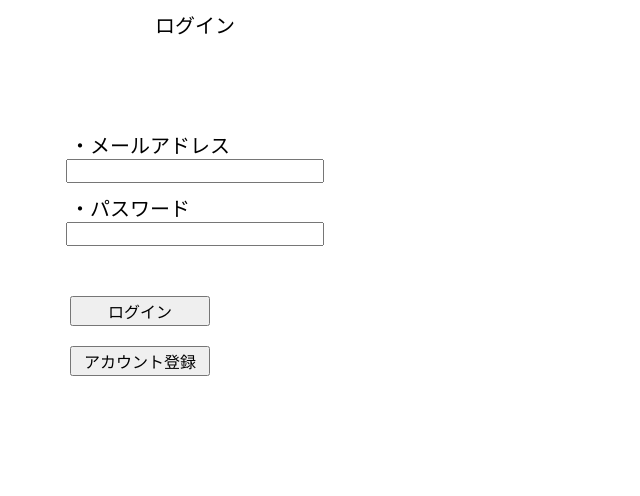
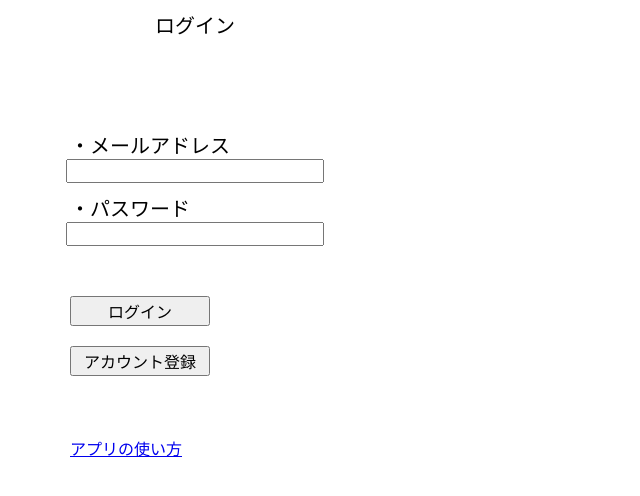
Before and after one commit to KentY6/Recipe-in-the-refrigerator, a React app: page / in a window 1280 px wide. Shown: the whole page, without its empty margins (0-640 px from the left). Built offline with nearby package versions, Linux system fonts and the light colour scheme; some packages are replaced by stand-ins of ours; no server answers.

Commit message:
onboardingPage/linkToAuthenticationFunktion

```diff
--- a/src/app/App.css
+++ b/src/app/App.css
@@ -613,7 +613,7 @@
 
 .onboardingImg {
   width: 200px;
-  height: 500px;
+  height: 480px;
 }
 
 .description {
@@ -668,3 +668,12 @@
   margin: 10px;
   color: lightgray;
 }
+
+.tutorial {
+  width: 250px;
+  display: flex;
+  justify-content: left;
+  align-items: center;
+  margin-top: 60px;
+  font-size: 16px;
+}
--- a/src/screens/LoginForm.js
+++ b/src/screens/LoginForm.js
@@ -50,6 +50,7 @@ export const LoginForm = ({ resetFreeRecipes, logInState, setLogInState }) => {
         await auth.createUserWithEmailAndPassword(mailAddress, passWord);
         setLogInState(true);
         setErrorMessage("");
+        navigate("/onboardingPage");
       } catch (err) {
         setLogInState(false);
         console.log(err);
@@ -83,6 +84,7 @@ export const LoginForm = ({ resetFreeRecipes, logInState, setLogInState }) => {
     const user = firebase.auth().currentUser;
     try {
       // データベースのデータ削除
+      navigate("/");
       await db
         .collection(`users`)
         .doc(user.uid)
@@ -101,7 +103,6 @@ export const LoginForm = ({ resetFreeRecipes, logInState, setLogInState }) => {
     } catch (err) {
       console.error(err);
     }
-    navigate("/");
   };
   // ログアウト機能
   const logOut = () => {
@@ -175,6 +176,9 @@ export const LoginForm = ({ resetFreeRecipes, logInState, setLogInState }) => {
             {logInState === false ? "アカウント登録" : "アカウント削除"}
           </button>
         </div>
+        <div className="tutorial">
+          <Link to={"onboardingPage"}>アプリの使い方</Link>
+        </div>
       </form>
     </div>
   );
--- a/src/screens/OnboardingPage.js
+++ b/src/screens/OnboardingPage.js
@@ -117,7 +117,7 @@ export const OnboardingPage = () => {
       </div>
       <div className="skipAndDots">
         <div className="skip">
-          <Link to={"/"}>スキップ</Link>
+          <Link to={"/"}>{pageNum === 3 ? "閉じる" : "スキップ"}</Link>
         </div>
         <div className="dots">
           <div className={pageNum === 0 ? "dot" : "nonActiveDot"}>●</div>
```
